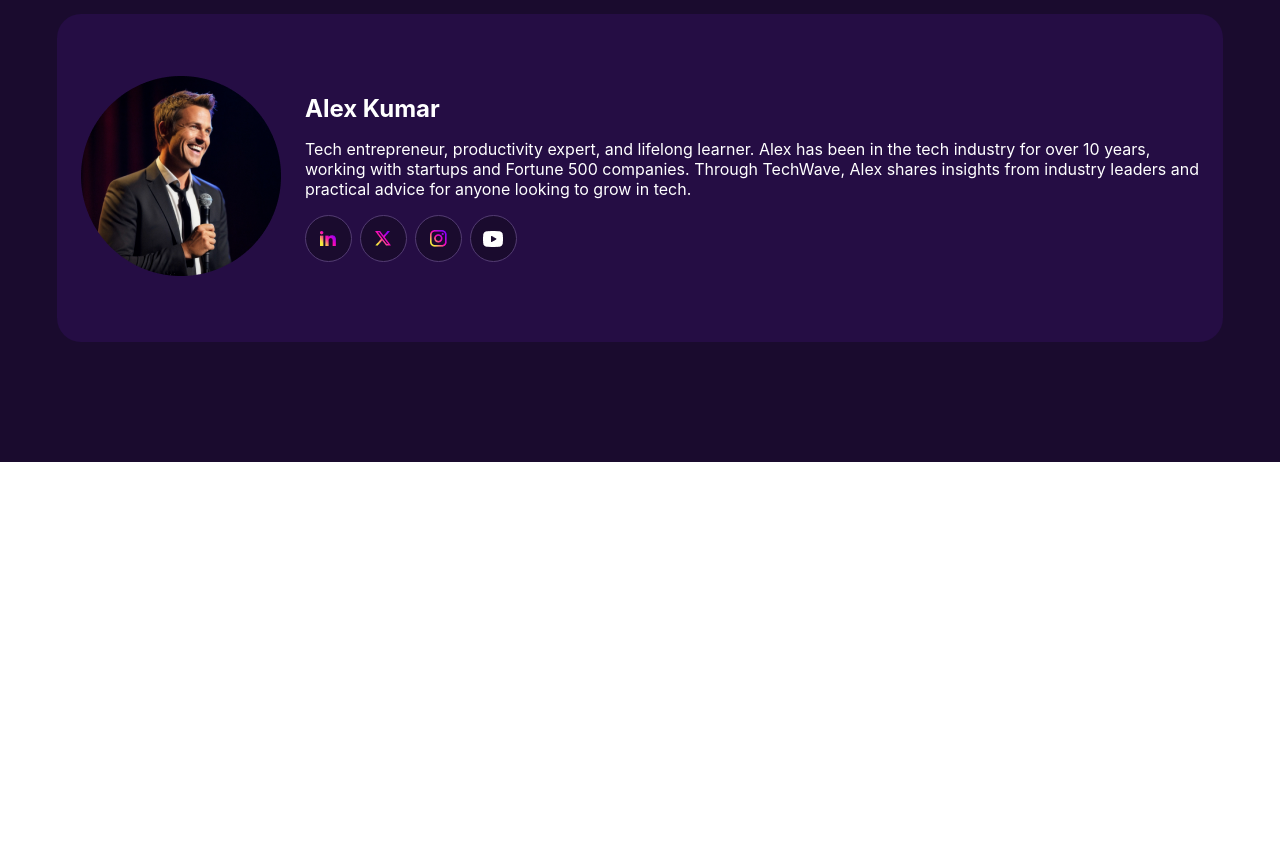
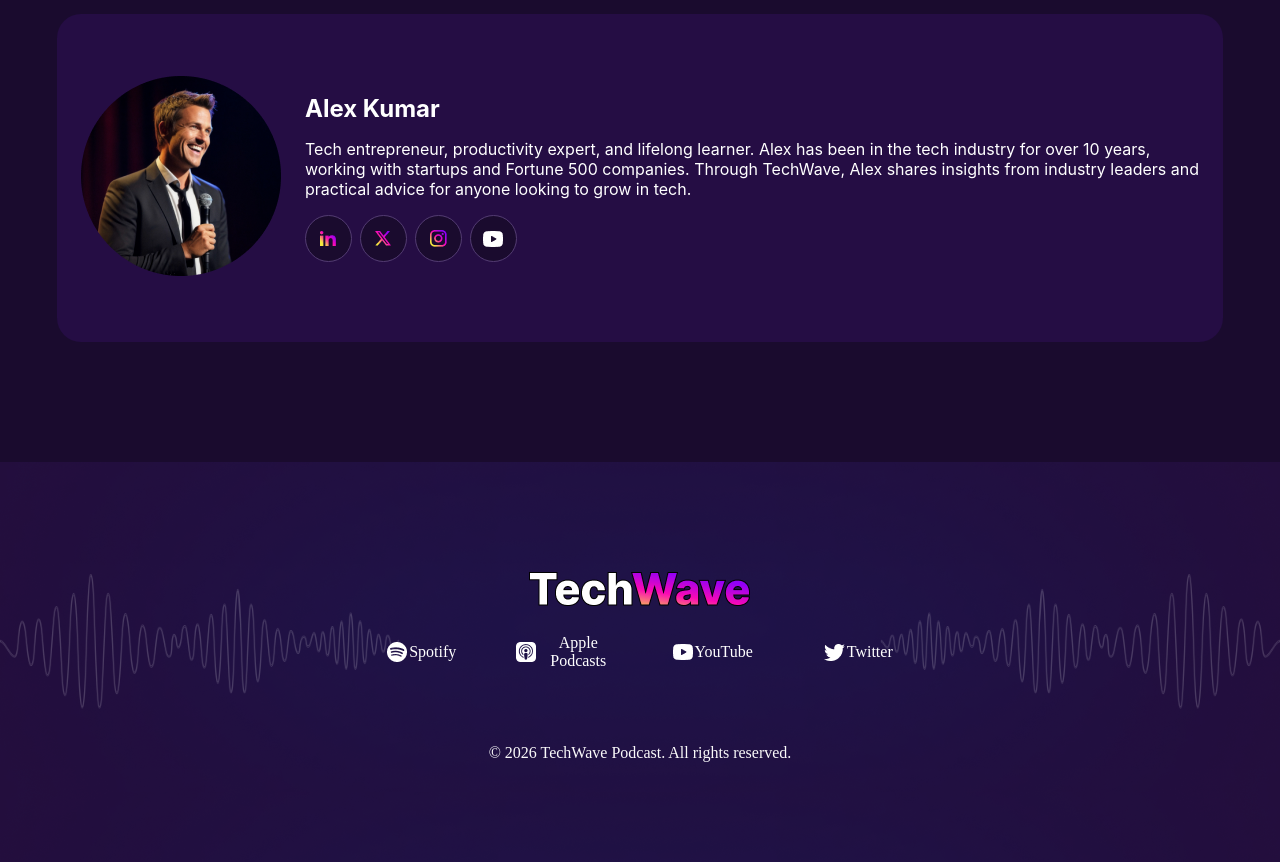
Before and after one commit to hasnamehnaj/Assignment--2.B13, a plain HTML site: page index.html in a window 1280 px wide. Shown: the part 3702-4564 px from the top of the page. Before the commit the page ends 4164 px from the top, so only its background shows below. Drawn offline with Linux system fonts and the light colour scheme.

Commit message:
all done

```diff
--- a/index.html
+++ b/index.html
@@ -179,7 +179,18 @@
         </div>
     </section>
     <footer>
-
+        <div class="social">
+            <div>
+                <img style="padding-top: 110px;" src="./assets/TechWave (1).png" alt="">
+            </div>
+            <ul>
+                <li class="spotify-btn"><img src="./assets/spotify.png" alt="">Spotify </li>
+                <li class="apple-btn"><img src="assets/apple-podcast.png" alt="">Apple Podcasts </li>
+                <li class="youtube-btn"><img src="assets/youtube-podcast.png" alt="">YouTube </li>
+                <li class="twitter-btn"><img src="assets/twitter.png" alt=""> Twitter</li>
+            </ul>
+            <p>© 2026 TechWave Podcast. All rights reserved.</p>
+        </div>
     </footer>
 </body>
 </html>
```
